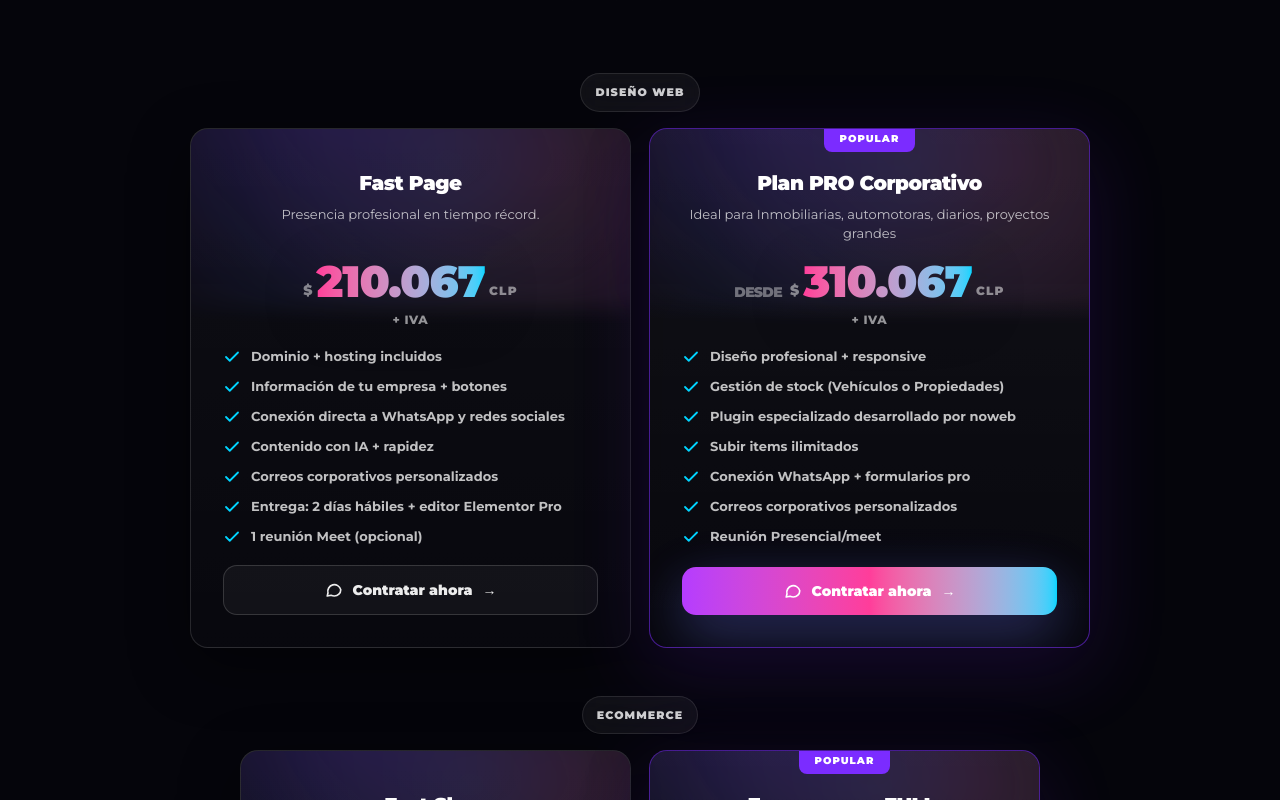
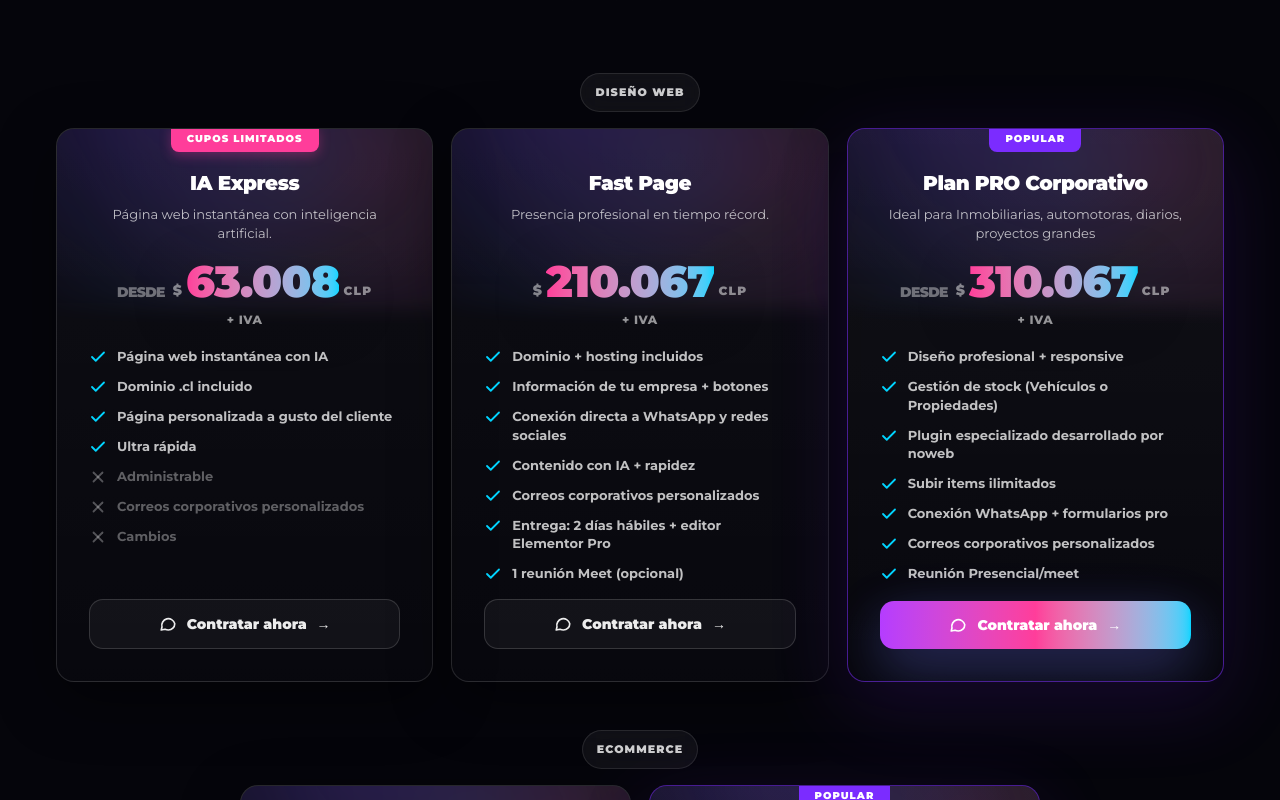
Before and after one commit to nowebcl/noweb, a Next.js app: page / in a window 1280 px wide. Shown: the part 3000-3800 px from the top of the page. Built offline with nearby package versions, Linux system fonts and the light colour scheme.

Commit message:
feat: add IA Express plan and crossSvg logic to PricingTable

```diff
--- a/src/components/PricingTable.tsx
+++ b/src/components/PricingTable.tsx
@@ -4,6 +4,21 @@ import React from 'react';
 import { motion } from 'framer-motion';
 
 const designPlans = [
+    {
+        title: "IA Express",
+        badge: "Cupos limitados",
+        subtitle: "Página web instantánea con inteligencia artificial.",
+        price: "63.008",
+        features: [
+            "Página web instantánea con IA",
+            "Dominio .cl incluido",
+            "Página personalizada a gusto del cliente",
+            "Ultra rápida",
+            { text: "Administrable", excluded: true },
+            { text: "Correos corporativos personalizados", excluded: true },
+            { text: "Cambios", excluded: true }
+        ]
+    },
     {
         title: "Fast Page",
         subtitle: "Presencia profesional en tiempo récord.",
@@ -100,6 +115,13 @@ const checkSvg = (
     </svg>
 );
 
+const crossSvg = (
+    <svg className="w-[18px] h-[18px] text-white/30 shrink-0 mt-[1px]" viewBox="0 0 24 24" fill="none" stroke="currentColor" strokeWidth="2.4" strokeLinecap="round" strokeLinejoin="round">
+        <line x1="18" y1="6" x2="6" y2="18"></line>
+        <line x1="6" y1="6" x2="18" y2="18"></line>
+    </svg>
+);
+
 const PricingCard = ({ plan }: { plan: any }) => (
     <motion.article
         whileHover={{ y: -5 }}
@@ -111,11 +133,15 @@ const PricingCard = ({ plan }: { plan: any }) => (
         {/* Glow */}
         <div className="absolute inset-x-[-140px] -top-[140px] h-[320px] bg-[radial-gradient(circle_at_35%_25%,rgba(123,44,255,0.22),transparent_55%),radial-gradient(circle_at_70%_55%,rgba(255,61,154,0.16),transparent_60%),radial-gradient(circle_at_55%_55%,rgba(0,212,255,0.1),transparent_70%)] blur-[10px] opacity-[0.9] -z-[1]"></div>
 
-        {plan.featured && (
+        {plan.badge ? (
+            <div className="absolute -top-1 px-4 py-1.5 bg-[#ff3d9a] text-white text-[10px] font-black uppercase tracking-widest rounded-b-lg self-center z-20 shadow-[0_4px_12px_rgba(255,61,154,0.3)]">
+                {plan.badge}
+            </div>
+        ) : plan.featured ? (
             <div className="absolute -top-1 px-4 py-1.5 bg-primary text-white text-[10px] font-black uppercase tracking-widest rounded-b-lg self-center z-20">
                 Popular
             </div>
-        )}
+        ) : null}
 
         <h3 className="text-center text-xl font-[950] tracking-tight pt-2 m-0">{plan.title}</h3>
         <p className="text-center text-muted text-[13px] leading-[1.45] min-h-[38px] mt-2 m-0">{plan.subtitle}</p>
@@ -131,12 +157,16 @@ const PricingCard = ({ plan }: { plan: any }) => (
         </div>
 
         <ul className="flex-grow mt-[18px] flex flex-col gap-[11px] list-none p-0">
-            {plan.features.map((feature: string, idx: number) => (
-                <li key={idx} className="flex gap-2.5 items-start text-[13px] font-[650] text-white/75 leading-[1.45]">
-                    {checkSvg}
-                    {feature}
-                </li>
-            ))}
+            {plan.features.map((feat: any, idx: number) => {
+                const isExcluded = typeof feat === 'object' && feat.excluded;
+                const text = typeof feat === 'object' ? feat.text : feat;
+                return (
+                    <li key={idx} className={`flex gap-2.5 items-start text-[13px] font-[650] leading-[1.45] ${isExcluded ? "text-white/35" : "text-white/75"}`}>
+                        {isExcluded ? crossSvg : checkSvg}
+                        {text}
+                    </li>
+                );
+            })}
         </ul>
 
         <a
@@ -167,7 +197,7 @@ const PricingTable = () => {
                         Diseño Web
                     </span>
                 </div>
-                <div className="grid grid-cols-1 md:grid-cols-2 lg:grid-cols-2 gap-[18px] mb-12 max-w-[900px] mx-auto">
+                <div className="grid grid-cols-1 md:grid-cols-2 lg:grid-cols-3 gap-[18px] mb-12 max-w-[1200px] mx-auto">
                     {designPlans.map((plan, idx) => <PricingCard key={idx} plan={plan} />)}
                 </div>
 
```
